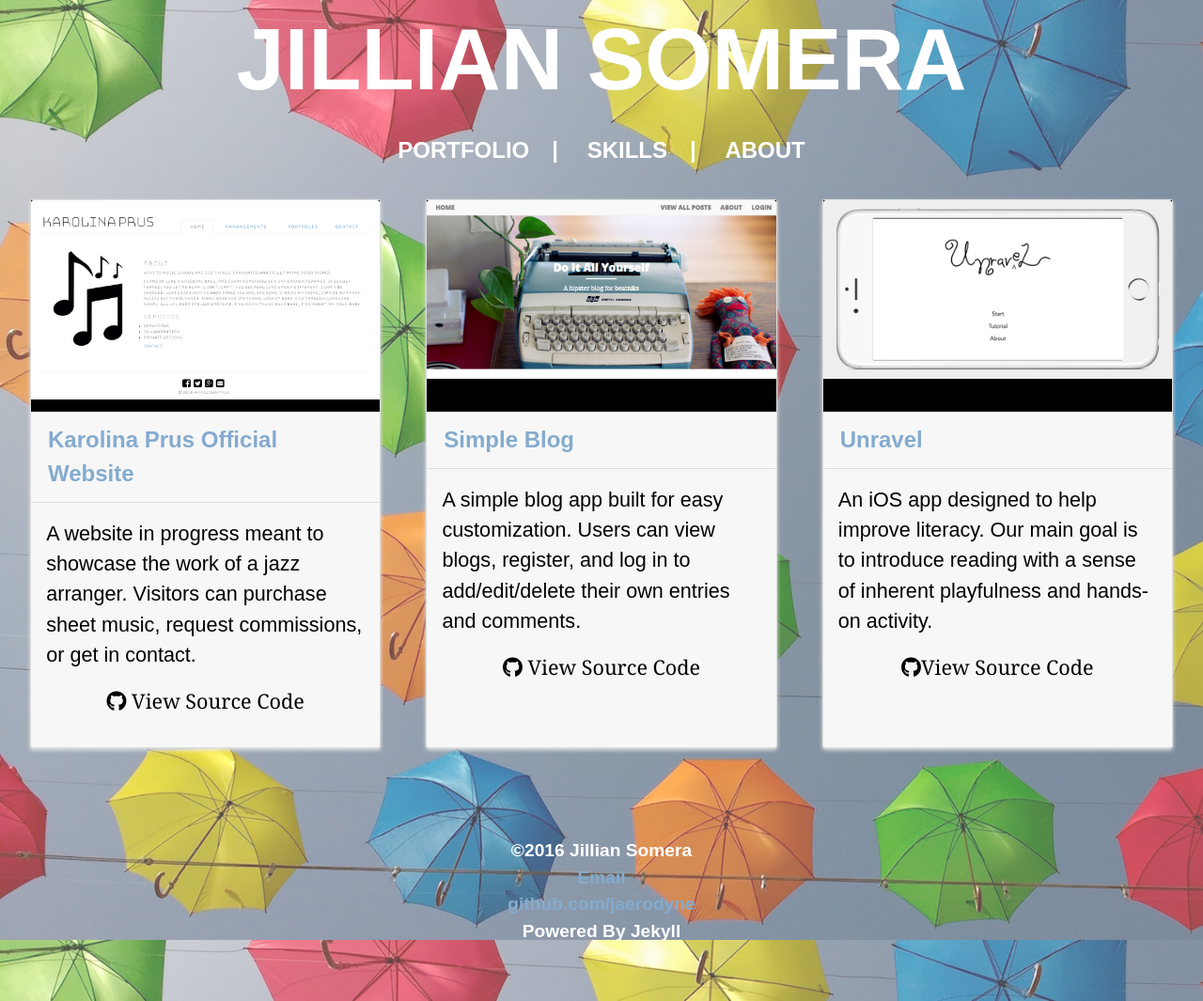
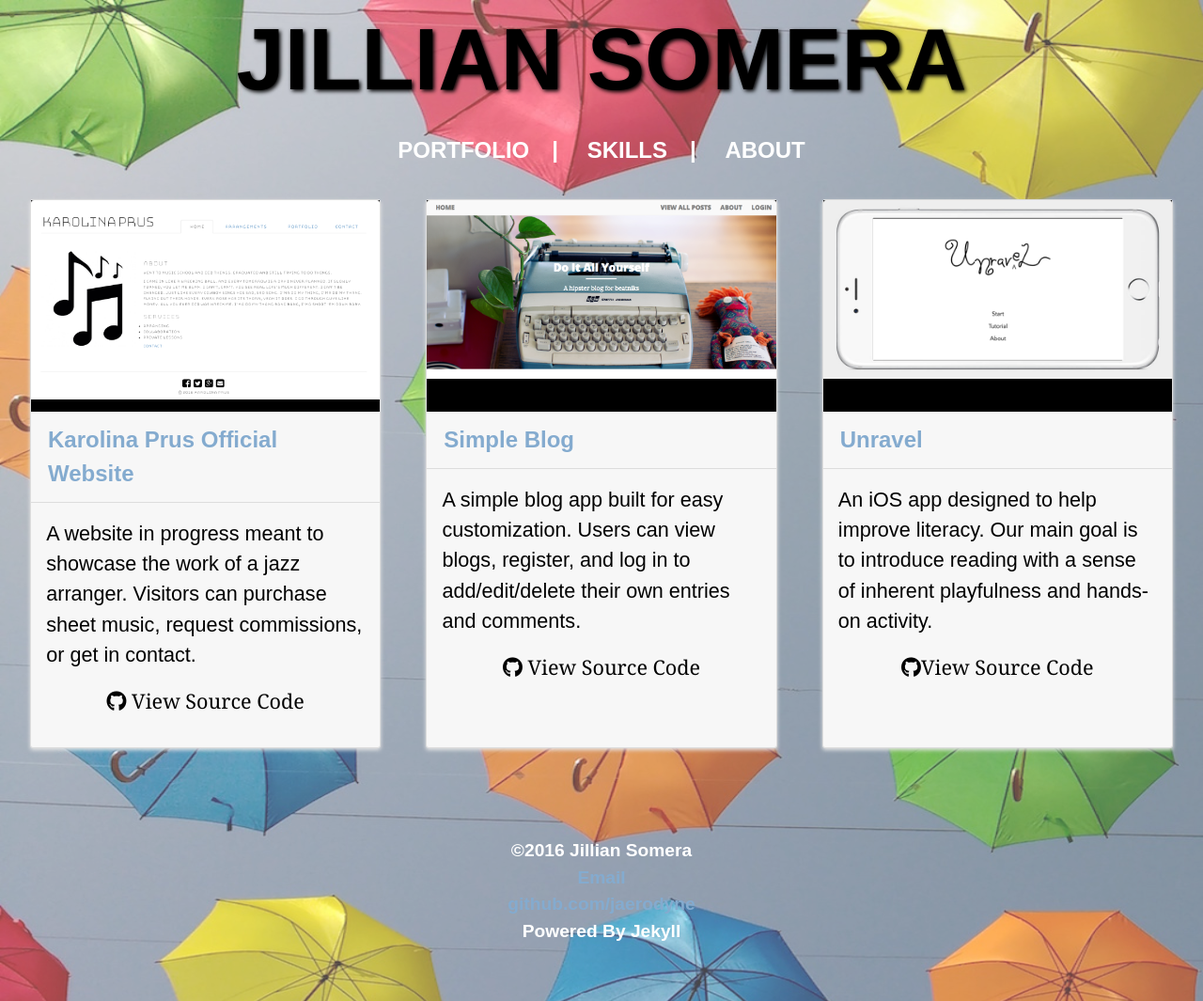
Before and after one commit to jaerodyne/jaerodyne.github.io, a Jekyll site: the page built from index.html, in a window 1280 px wide. Shown: the whole page at 94% size. Built offline with Jekyll 4.4.1, drawn with Linux system fonts in a browser that asks for light colours; nearby versions of some CDN libraries; some web fonts are replaced.

Commit message:
Edit about page content

```diff
--- a/_sass/_cards.scss
+++ b/_sass/_cards.scss
@@ -91,7 +91,6 @@
   }
 }
 
-// About Card
 .git-style {
   text-align: center;
   color: black;
@@ -106,6 +105,7 @@
     }
 }
 
+// About Card
 .side-image {
   $base-line-height: 1.5em !default;
   $action-color: #477DCA !default;
@@ -118,33 +118,39 @@
   $side-image-border: 1px solid darken(transparentize($side-image-background-bottom, 0.8), 30%);
 
   background: $side-image-content-background;
+    // opacity: 0.8;
 
   @include media($large-screen) {
     @include row(table);
   }
 
   .images-wrapper {
-    background: url("../../public/img/linkedin.gif"),
+    background: url("../../public/img/profile.jpg"),
                 linear-gradient($side-image-background-top, $side-image-background-bottom),
                 no-repeat $side-image-background-top scroll;
     background-color: $side-image-background-top;
-    background-size: cover;
+    background-size: 300px 600px;
     border-bottom: $side-image-border;
     display: block;
-    min-height: 8em;
+    min-height: 12em;
     padding: 3em;
 
     @include media($large-screen) {
       @include span-columns(4);
       background-position: bottom;
-      background-size: cover;
+      background-size: contain;
       border-right: $side-image-border;
+    }
+
+    &:hover {
+      background-image: url("../../public/img/goofy-profile.png")
     }
   }
 
   .side-image-content {
     @include span-columns(12);
     padding: 1em 1em 4em 1em;
+
 
     @include media($large-screen) {
       @include span-columns(8);
@@ -153,11 +159,12 @@
 
     h1 {
       margin-bottom: 0.9em;
+      color: black;
     }
 
     h4 {
       background: #BBB;
-      color: white;
+      color: black;
       display: inline-block;
       font-size: 0.75em;
       margin-bottom: 1.3em;
--- a/_sass/_layout.scss
+++ b/_sass/_layout.scss
@@ -5,8 +5,8 @@ body {
   height: 100%;
   background-color: #444444;
   background-image: url("../img/sb5yutjybrm-alejandro-garrido-navarro.jpg");
-  background-size: 1700px 1000px;
-  background-repeat: repeat-y;
+  background-size: 2500px 1200px;
+  background-repeat: repeat;
   background-blend-mode: screen;
 }
 
@@ -45,7 +45,8 @@ h1.name {
   -webkit-animation-duration: 2s;
   -webkit-animation-delay: 0s;
   -webkit-animation-iteration-count: 1;
-  background: -webkit-linear-gradient(#fff, #fff);
+  // background: -webkit-linear-gradient(#fff, #fff);
+  text-shadow: 2px 2px 4px black;
   -webkit-background-clip: text;
   -webkit-text-fill-color: transparent;
   text-transform: uppercase;
```
Also changed, not shown: public/img/linkedin.gif (deleted), 2 other files.
